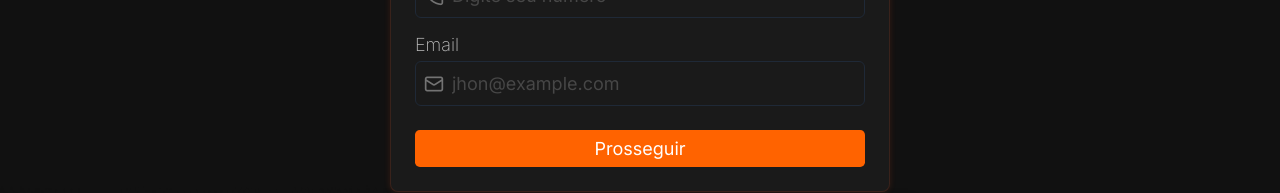
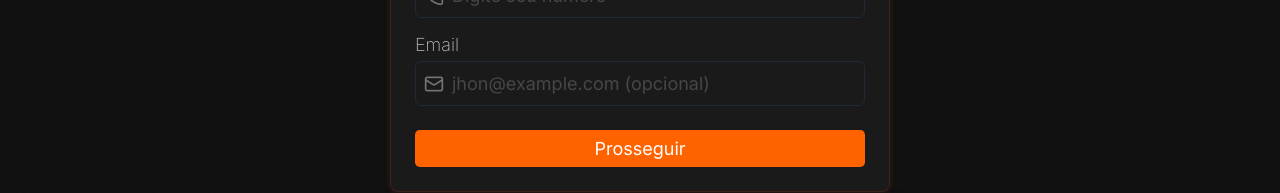
Before and after one commit to gmolari/apostou-feedback, a Next.js app: page / in a window 1280 px wide. Shown: the part 475-668 px from the top of the page. Built offline with nearby package versions, Linux system fonts and the light colour scheme.

Commit message:
remove email "notNull"

```diff
--- a/src/app/page.tsx
+++ b/src/app/page.tsx
@@ -15,7 +15,7 @@ import { useRouter } from "next/navigation";
 
 const registrationSchema = z.object({
   name: z.string().min(3, "O nome é obrigatório."),
-  email: z.string().email("Digite um email válido."),
+  email: z.string().email("Digite um email válido.").optional(),
   phone: z
     .string()
     .min(10, "O número deve ter pelo menos 10 dígitos.")
@@ -131,7 +131,7 @@ const Registration: React.FC = () => {
                 id="email"
                 type="text"
                 {...register("email")}
-                placeholder="jhon@example.com"
+                placeholder="jhon@example.com (opcional)"
               />
             </StyledInputWrapper>
             {errors.email && <StyledError>{errors.email.message}</StyledError>}
--- a/src/database/schema.ts
+++ b/src/database/schema.ts
@@ -15,7 +15,7 @@ export const User = pgTable("User", {
     .primaryKey()
     .notNull(),
   name: text("name").notNull().unique(),
-  email: text("email").notNull().unique(),
+  email: text("email").unique(),
   phone: text("phone").notNull().unique(),
   createdAt: timestamp("created_at", {
     withTimezone: true,
```
